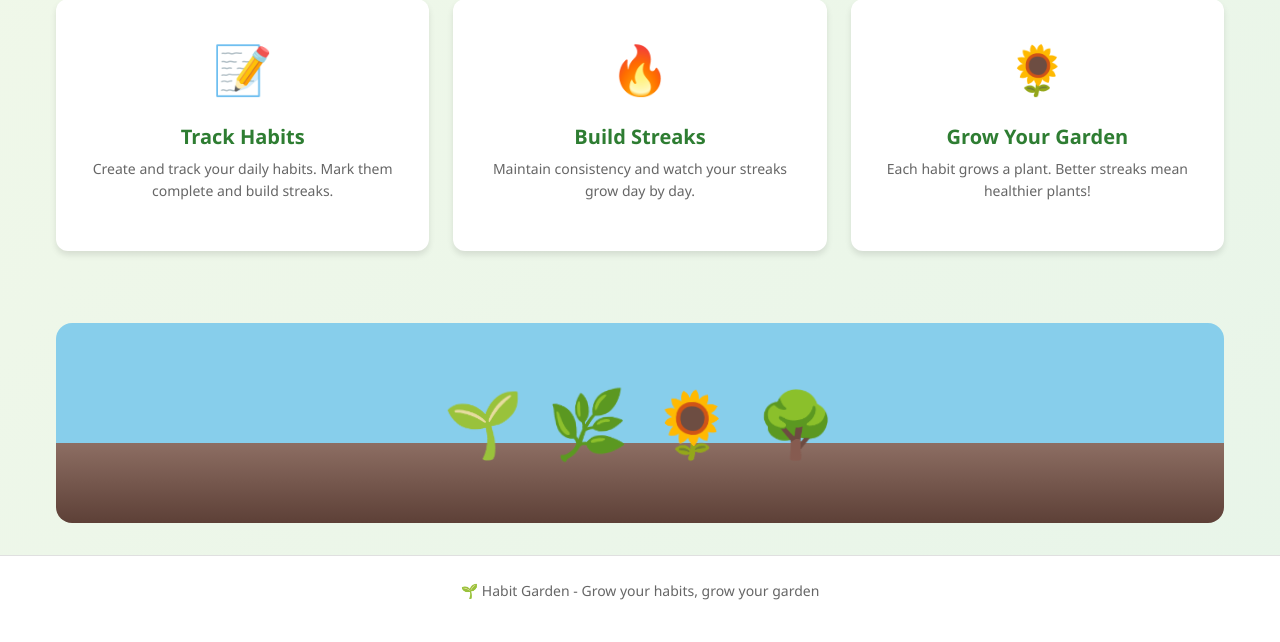
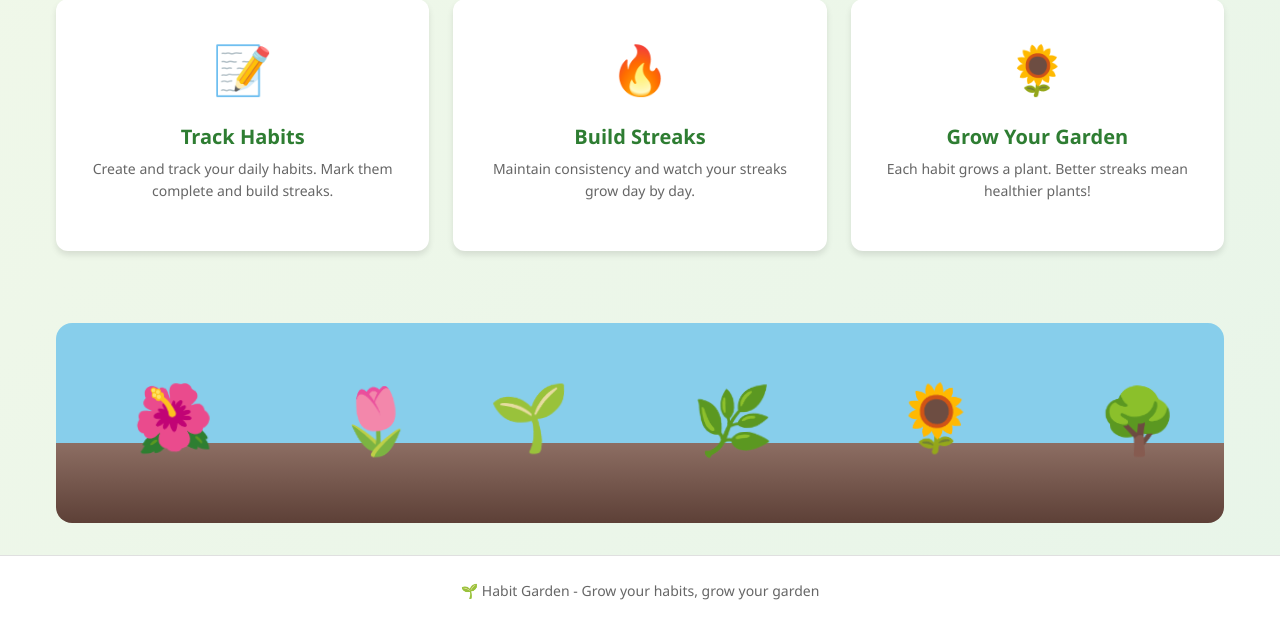
Before and after one commit to sushmi4/Habit-Garden, a Django app: page / in a window 1280 px wide. Shown: the part 445-1087 px from the top of the page. Run offline with Django 5.2, Linux system fonts and the light colour scheme.

Commit message:
added seamless floating marquee to home page garden preview

```diff
--- a/templates/home.html
+++ b/templates/home.html
@@ -60,29 +60,46 @@
     .garden-preview {
         background: linear-gradient(to bottom, #87CEEB 0%, #87CEEB 60%, #8D6E63 60%, #5D4037 100%);
         border-radius: var(--radius-xl);
-        padding: var(--spacing-2xl);
         margin-top: var(--spacing-2xl);
-        text-align: center;
         min-height: 200px;
+        overflow: hidden;
+        padding: var(--spacing-2xl) 0;
+    }
+
+    .marquee-container {
+        display: flex;
+        overflow: hidden;
+    }
+
+    .marquee-content {
         display: flex;
         align-items: flex-end;
-        justify-content: center;
-        gap: var(--spacing-lg);
-        flex-wrap: wrap;
+        gap: var(--spacing-2xl);
+        flex-shrink: 0;
+        min-width: 100%;
+        justify-content: space-around;
+        animation: marquee 10s linear infinite;
+    }
+
+    @keyframes marquee {
+        0%   { transform: translateX(0); }
+        100% { transform: translateX(-100%); }
     }
 
     .preview-plant {
         font-size: 4rem;
-        animation: sway 3s ease-in-out infinite;
+        animation: plantFloat 4s ease-in-out infinite;
     }
 
-    .preview-plant:nth-child(2) { animation-delay: 0.5s; }
-    .preview-plant:nth-child(3) { animation-delay: 1s; }
-    .preview-plant:nth-child(4) { animation-delay: 1.5s; }
+    .preview-plant:nth-child(odd)  { animation-duration: 3.5s; }
+    .preview-plant:nth-child(even) { animation-duration: 4.2s; animation-delay: -1.5s; }
 
-    @keyframes sway {
-        0%, 100% { transform: rotate(-3deg); }
-        50% { transform: rotate(3deg); }
+    @keyframes plantFloat {
+        0%   { transform: translateY(0) rotate(-2deg) scale(1); }
+        25%  { transform: translateY(-12px) rotate(1deg) scale(1.02); }
+        50%  { transform: translateY(-6px) rotate(3deg) scale(1); }
+        75%  { transform: translateY(-14px) rotate(-1deg) scale(1.03); }
+        100% { transform: translateY(0) rotate(-2deg) scale(1); }
     }
 </style>
 {% endblock %}
@@ -130,9 +147,23 @@
 
 <!-- Garden Preview -->
 <div class="garden-preview">
-    <div class="preview-plant">🌱</div>
-    <div class="preview-plant">🌿</div>
-    <div class="preview-plant">🌻</div>
-    <div class="preview-plant">🌳</div>
+    <div class="marquee-container">
+        <div class="marquee-content">
+            <div class="preview-plant">🌱</div>
+            <div class="preview-plant">🌿</div>
+            <div class="preview-plant">🌻</div>
+            <div class="preview-plant">🌳</div>
+            <div class="preview-plant">🌺</div>
+            <div class="preview-plant">🌷</div>
+        </div>
+        <div class="marquee-content" aria-hidden="true">
+            <div class="preview-plant">🌱</div>
+            <div class="preview-plant">🌿</div>
+            <div class="preview-plant">🌻</div>
+            <div class="preview-plant">🌳</div>
+            <div class="preview-plant">🌺</div>
+            <div class="preview-plant">🌷</div>
+        </div>
+    </div>
 </div>
 {% endblock %}
```
